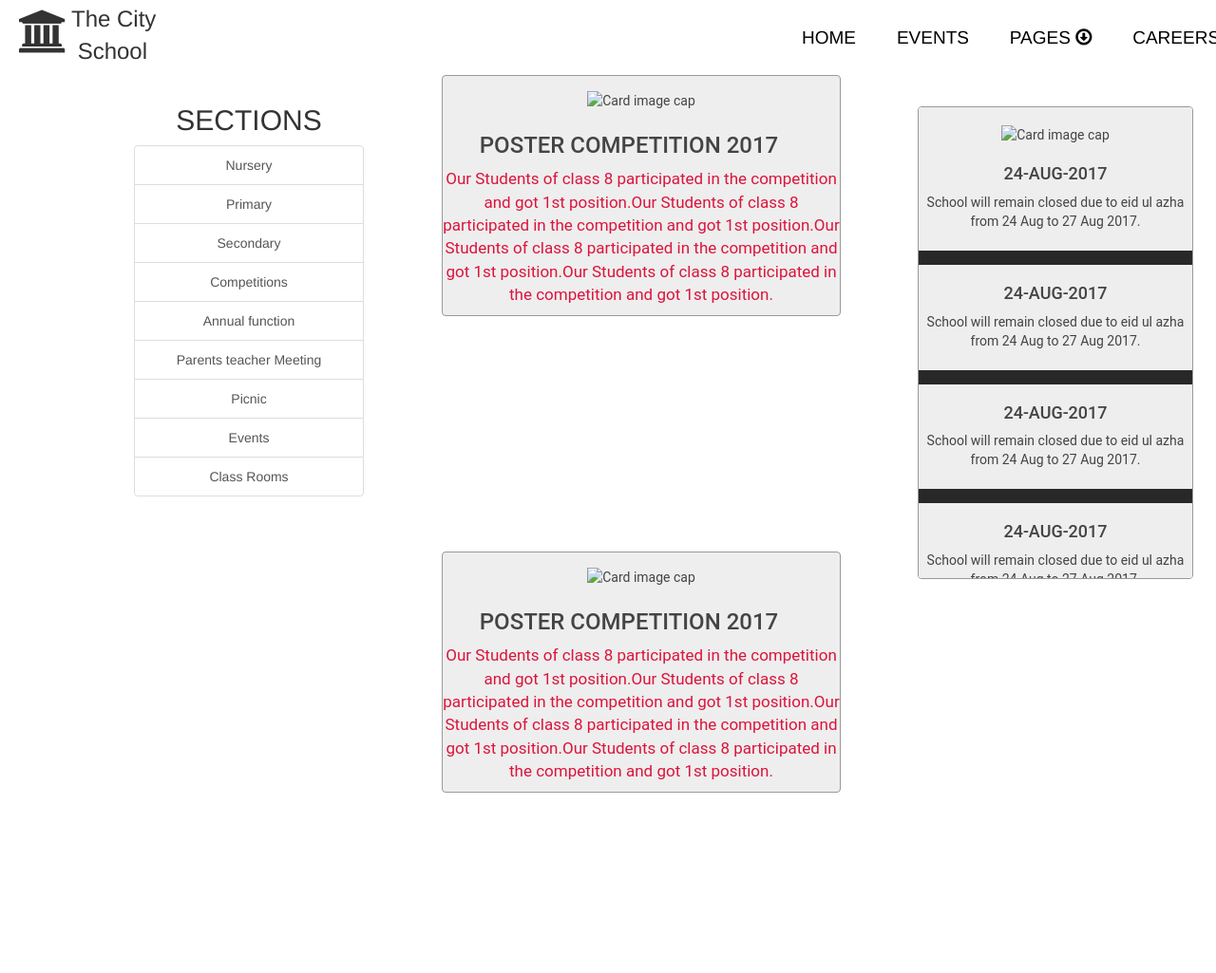
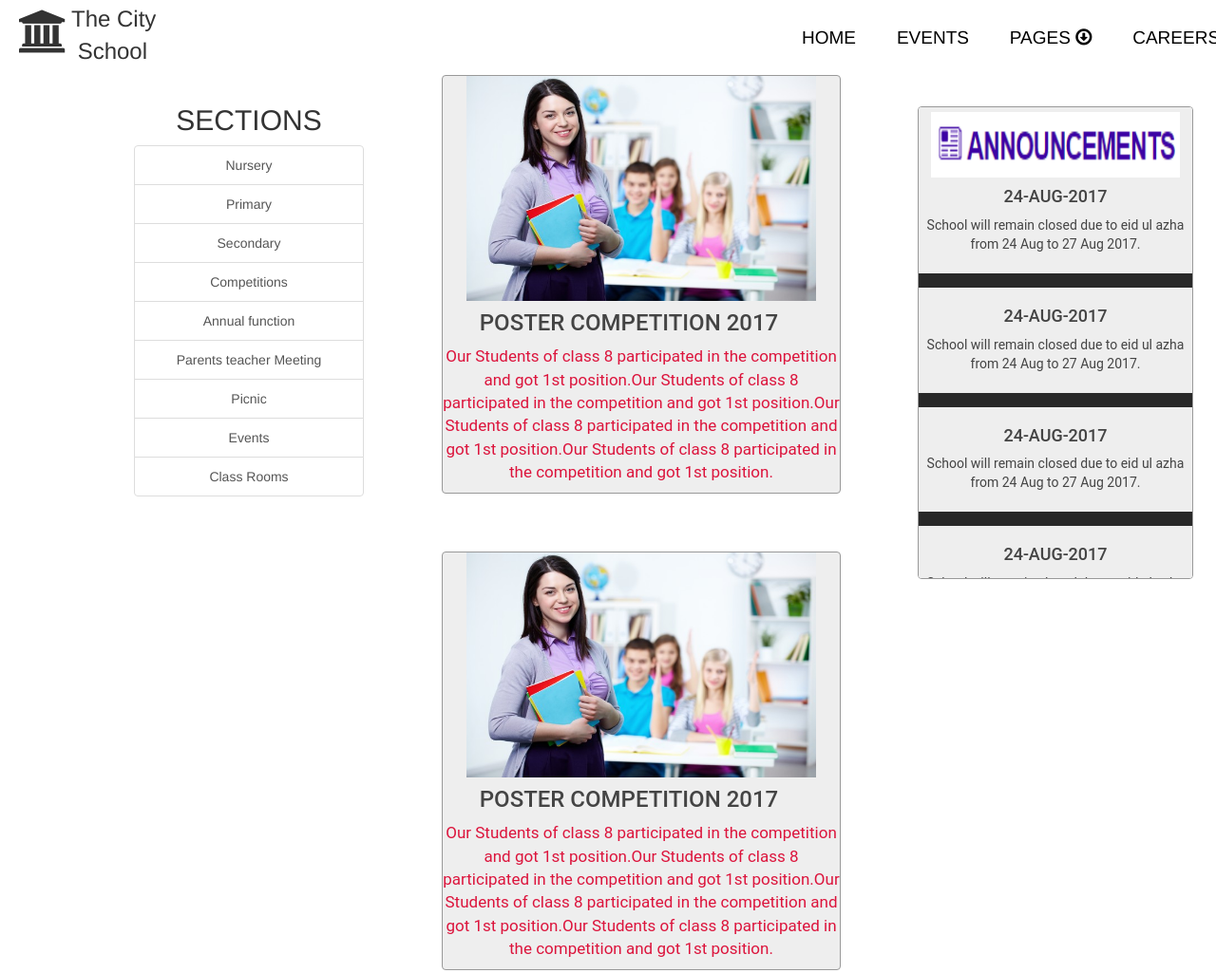
Before and after one commit to AliShaheer/website, a plain HTML site: page event.html in a window 1280 px wide. Shown: the top 1025 px of the page at 95% size. Drawn offline with nearby package versions, Linux system fonts and the light colour scheme; files that its build step writes are made by us from their sources; a script that the page names is missing.

Commit message:
event.html updated

```diff
--- a/event.html
+++ b/event.html
@@ -10,7 +10,7 @@
     <script src="https://maxcdn.bootstrapcdn.com/bootstrap/3.3.7/js/bootstrap.min.js"></script>
     <link rel="stylesheet" href="https://cdnjs.cloudflare.com/ajax/libs/font-awesome/4.7.0/css/font-awesome.min.css">
     <link rel="stylesheet" href="https://maxcdn.bootstrapcdn.com/bootstrap/3.3.7/css/bootstrap.min.css">
-    <link rel="stylesheet" href="css/style.css">
+    <link rel="stylesheet" href="style.css">
     <link rel="stylesheet" href="eventstyle.css">
     <script src="https://ajax.googleapis.com/ajax/libs/jquery/3.2.1/jquery.min.js"></script>
     <script src="https://maxcdn.bootstrapcdn.com/bootstrap/3.3.7/js/bootstrap.min.js"></script>
@@ -23,7 +23,7 @@
     </script>
     <script src="/yourJavascriptFolder/hideMaxListItem.js"></script>
 
-    <link rel="stylesheet" href="css/footer-distributed-with-address-and-phones.css">
+    <link rel="stylesheet" href="footer-distributed-with-address-and-phones.css">
 
     <link rel="stylesheet" href="http://maxcdn.bootstrapcdn.com/font-awesome/4.2.0/css/font-awesome.min.css">
 
@@ -145,7 +145,7 @@ height: 498px; ">
 margin-left: 465px;
 margin-top: -509px; ">
 
-  <img class="card-img-top" src="images/happyTeacher.jpg"  alt="Card image cap"style=" width: 368px;
+  <img class="card-img-top" src="happyTeacher.jpg"  alt="Card image cap"style=" width: 368px;
   height: 237px;
   margin-left: 0px;
   margin-top: -30px;">
@@ -191,7 +191,7 @@ margin-top: -509px; ">
       overflow-y: scroll;
       height: 498px;
       margin-top: -476px;">
-        <img class="card-img-top" src="images/news.png"  alt="Card image cap"style="     width: 262px;
+        <img class="card-img-top" src="news.png"  alt="Card image cap"style="     width: 262px;
         height: 69px;
         margin-left: 0px;
         margin-top: -25px;">
@@ -220,7 +220,7 @@ margin-top: -509px; ">
 margin-left: 465px;
 margin-top: -29px; ">
 
-  <img class="card-img-top" src="images/happyTeacher.jpg"  alt="Card image cap"style=" width: 368px;
+  <img class="card-img-top" src="happyTeacher.jpg"  alt="Card image cap"style=" width: 368px;
   height: 237px;
   margin-left: 0px;
   margin-top: -30px;">
```
